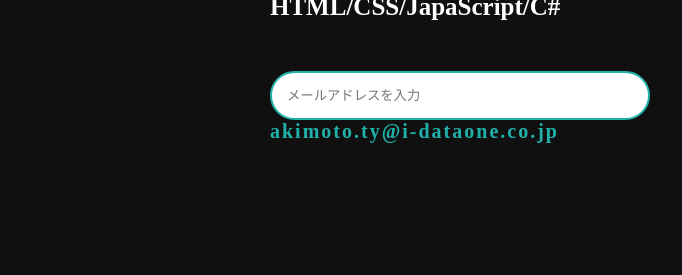
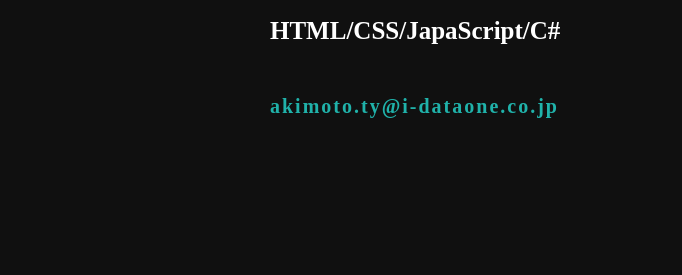
Before and after one commit to akiaki0805/MyWeb, a plain HTML site: page index.html in a window 1280 px wide. Shown: the part 525-800 px from the top of the page, 0-682 px from the left. Drawn offline with Linux system fonts and the light colour scheme.

Commit message:
Update index.html

```diff
--- a/index.html
+++ b/index.html
@@ -34,7 +34,6 @@
                     <h3>HTML/CSS/JapaScript/C#</h3>
                     <div class="newslatter">
                         <form>
-                            <input type="email" placeholder="メールアドレスを入力" />
 
                             <h4><span>akimoto.ty@i-dataone.co.jp</span></h4>
                         </form>
```
